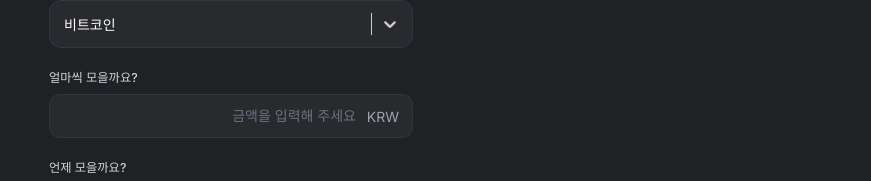
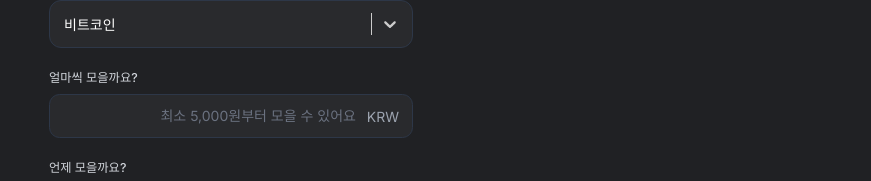
Before and after one commit to imsourceboom/nomorethink-front, a Next.js app: page /dca/add in a window 1280 px wide. Shown: the part 195-376 px from the top of the page, without its empty margins (409-1280 px from the left). Built offline with nearby package versions, Linux system fonts and the light colour scheme.

Commit message:
feat: 가격 입력 유효성 검사 및 경고 추가

```diff
--- a/app/(pages)/dca/add/page.tsx
+++ b/app/(pages)/dca/add/page.tsx
@@ -138,6 +138,10 @@ export default function AddPage() {
         (formData.frequency === 'monthly' && formData.dayOfMonth !== '')
     );
 
+    // 가격 형변환 및 유효성 검사: 5,000원 이하일 때 경고 표시
+    const numericPrice = Number(formData.price.replace(/[^0-9]/g, ''));
+    const isPriceTooLow = formData.price !== '' && numericPrice < 5000;
+
     return (
         <ErrorBoundary>
             <TelegramWrapper>
@@ -204,13 +208,16 @@ export default function AddPage() {
                                             const formatted = raw ? Number(raw).toLocaleString() : '';
                                             setFormData(prev => ({ ...prev, price: formatted }));
                                         }}
-                                        placeholder="금액을 입력해 주세요"
+                                        placeholder="최소 5,000원부터 모을 수 있어요"
                                         className="appearance-none w-full px-4 py-3 bg-[var(--secondary-bg-color)] border border-[var(--input-border-color)] rounded-xl text-right pr-16 text-white placeholder-gray-500 focus:outline-none focus:border-[var(--accent-color)]"
                                     />
                                     <span className="absolute right-4 top-1/2 -translate-y-1/2 text-gray-400">
                                         KRW
                                     </span>
                                 </div>
+                                {isPriceTooLow && (
+                                    <p className="mt-1 text-xs text-red-500">최소 5,000원 이상이어야 해요</p>
+                                )}
                             </div>
 
                             <div>
```
